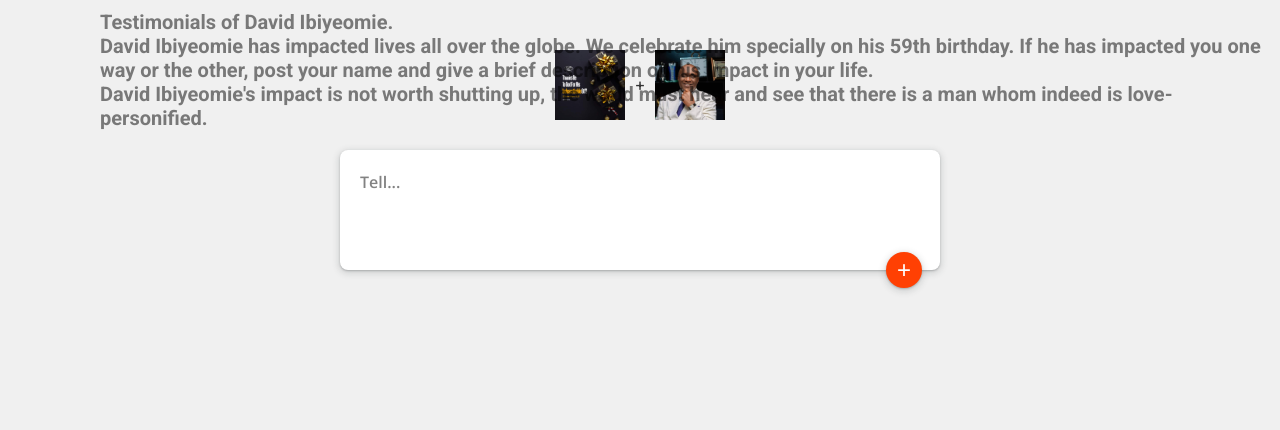
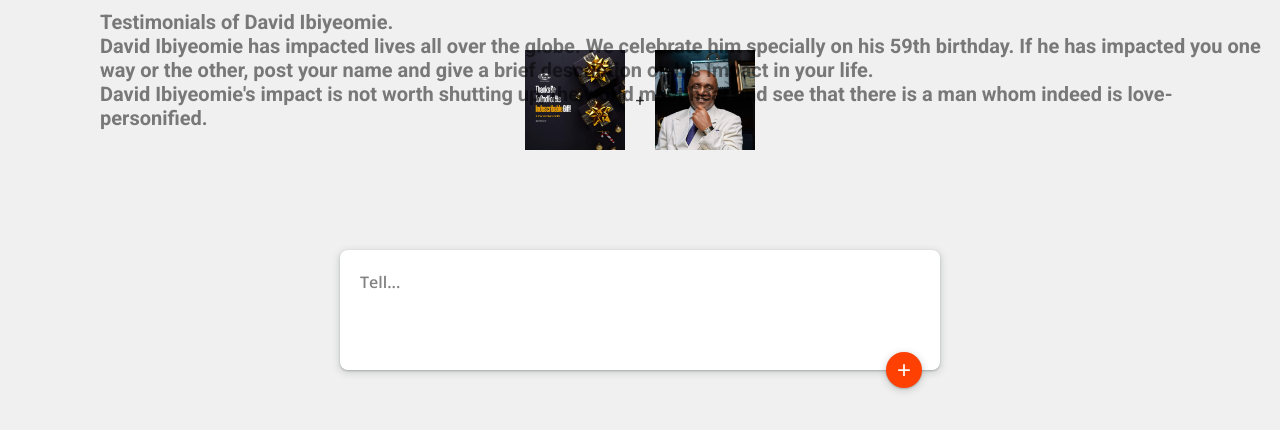
Before and after one commit to Samuel5555/Samuel5555, a Svelte app: page / in a window 1280 px wide. Shown: the top 430 px of the page. Built offline with nearby package versions, Linux system fonts and the light colour scheme; no server answers; the database is empty.

Commit message:
Update Logos.svelte

```diff
--- a/src/components/Logos.svelte
+++ b/src/components/Logos.svelte
@@ -3,11 +3,11 @@
 		display: flex;
 		justify-content: center;
 		align-items: center;
-		margin: 0 auto 30px;
+		margin: 0 auto 100px;
 	}
 
 	.logo {
-		width: 70px;
+		width: 100px;
 	}
 
 	.logo img {
```
